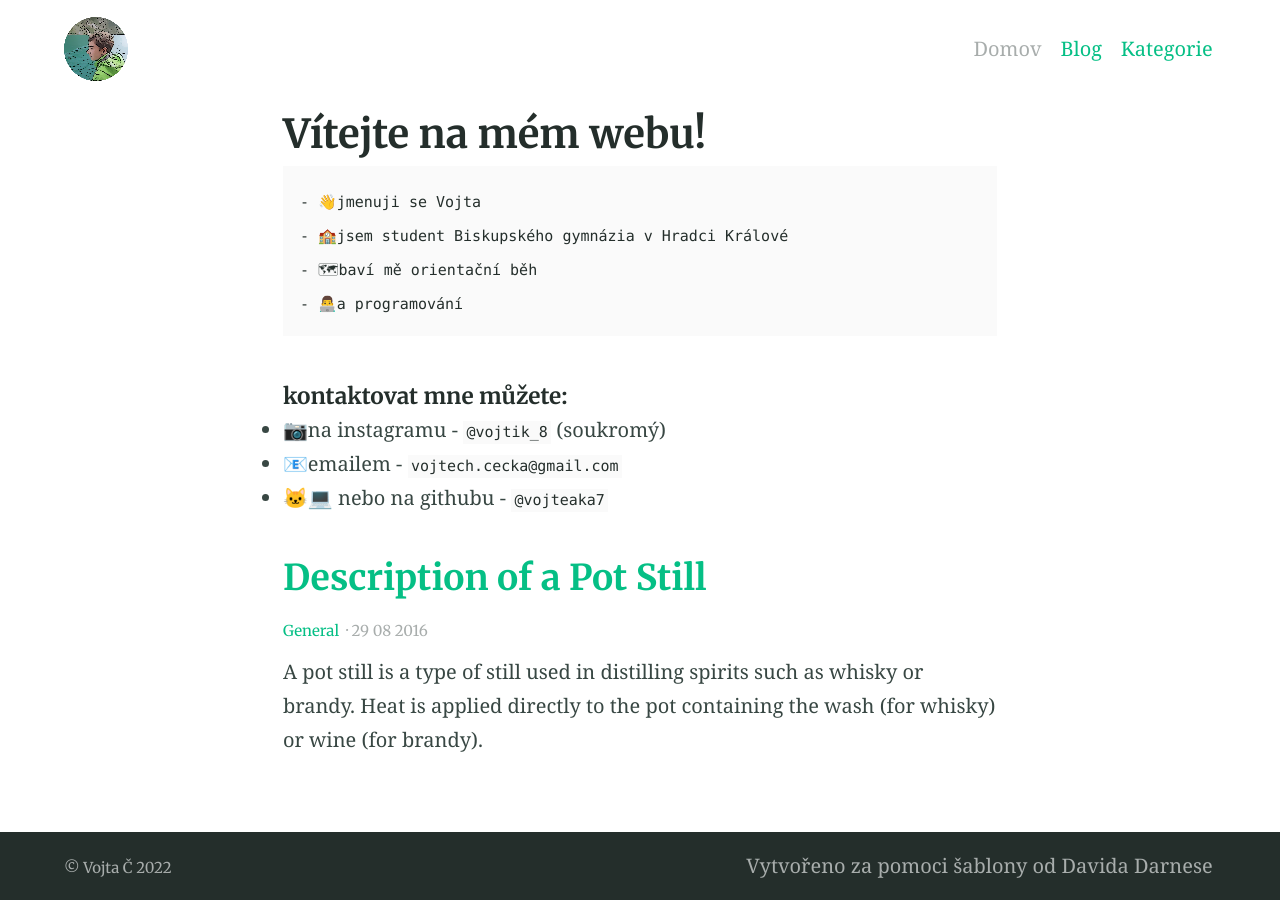
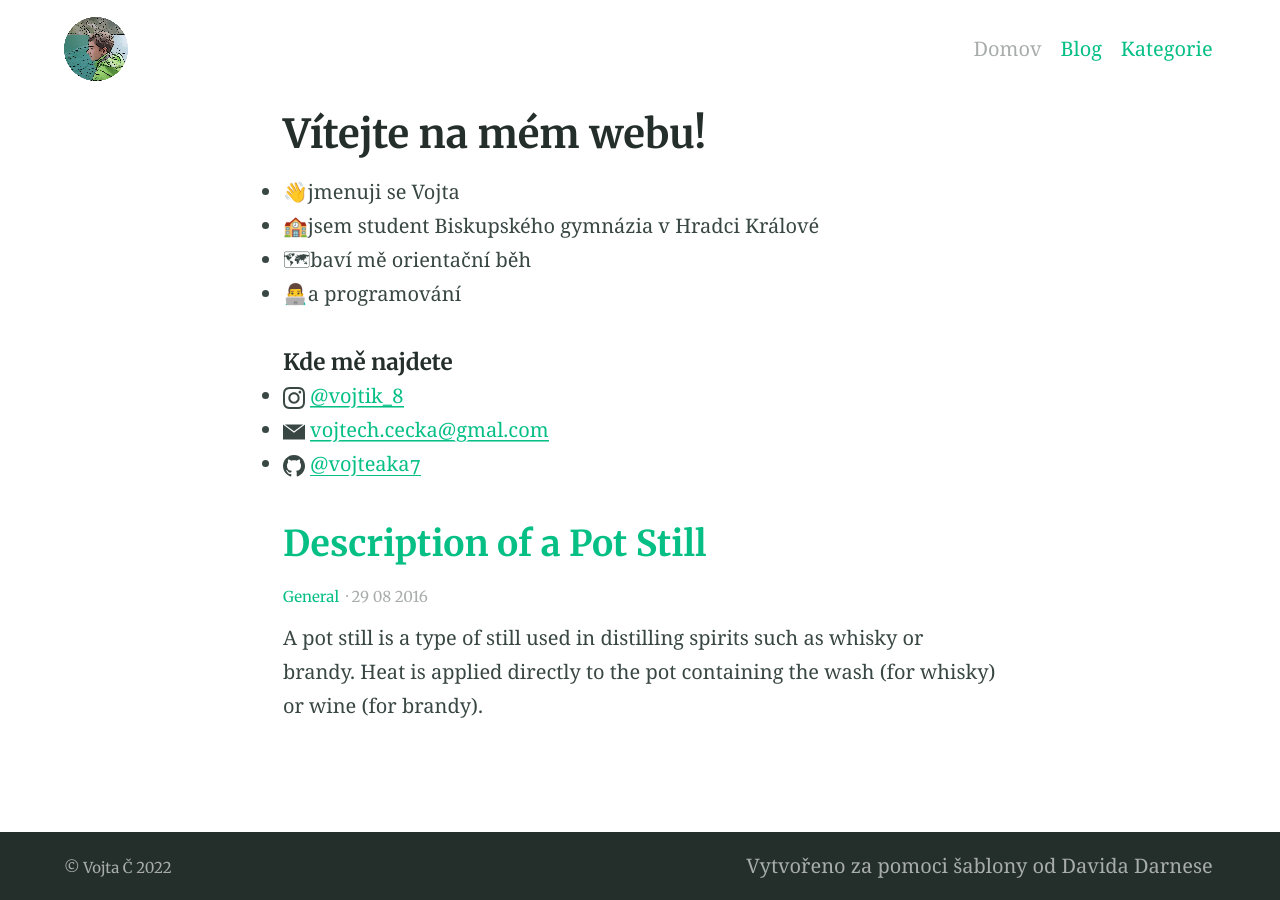
Before and after one commit to vojteaka7/vojteaka7.github.io, a Jekyll site: the page built from index.md, in a window 1280 px wide. Built offline with Jekyll 4.4.1, drawn with Linux system fonts in a browser that asks for light colours.

Commit message:
odstranění codeblocku okolo předtsavení a předělání odkazů na ikonky

````diff
--- a/index.md
+++ b/index.md
@@ -2,17 +2,17 @@
 title: Vítejte na mém webu!
 ---
 
-```
+<style>li p {display: inline}</style>
+
 - 👋jmenuji se Vojta
 - 🏫jsem student Biskupského gymnázia v Hradci Králové
 - 🗺baví mě orientační běh
 - 👨‍💻a programování
-```
 
-##### kontaktovat mne můžete:
-- 📷na instagramu - `@vojtik_8` (soukromý)
-- 📧emailem - `vojtech.cecka@gmail.com`
-- 🐱‍💻 nebo na githubu - `@vojteaka7`
+##### Kde mě najdete
+- {% include icon.html id="instagram" title="@vojtik_8" %} [@vojtik_8](https://instagram.com/vojtik_8)
+- {% include icon.html id="email" title="vojtech.cecka@gmail.com" %} [vojtech.cecka@gmal.com](mailto:vojtech.cecka@gmail.com)
+- {% include icon.html id="github" title="@vojteaka7" %} [@vojteaka7](https://github.com/vojteaka7)
 
 <section class="section typeset">
     {% assign page = site.posts.first %}
````
